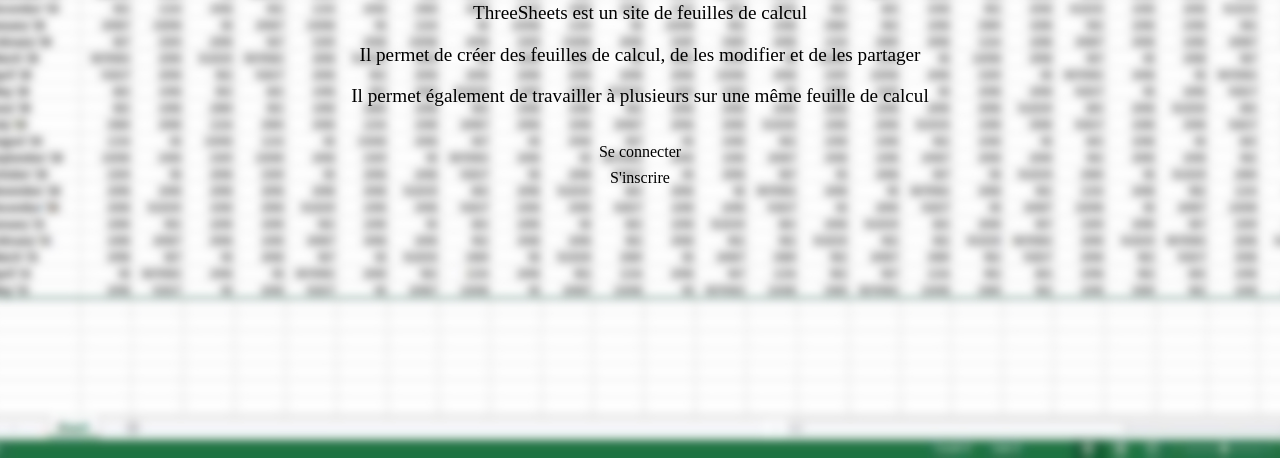
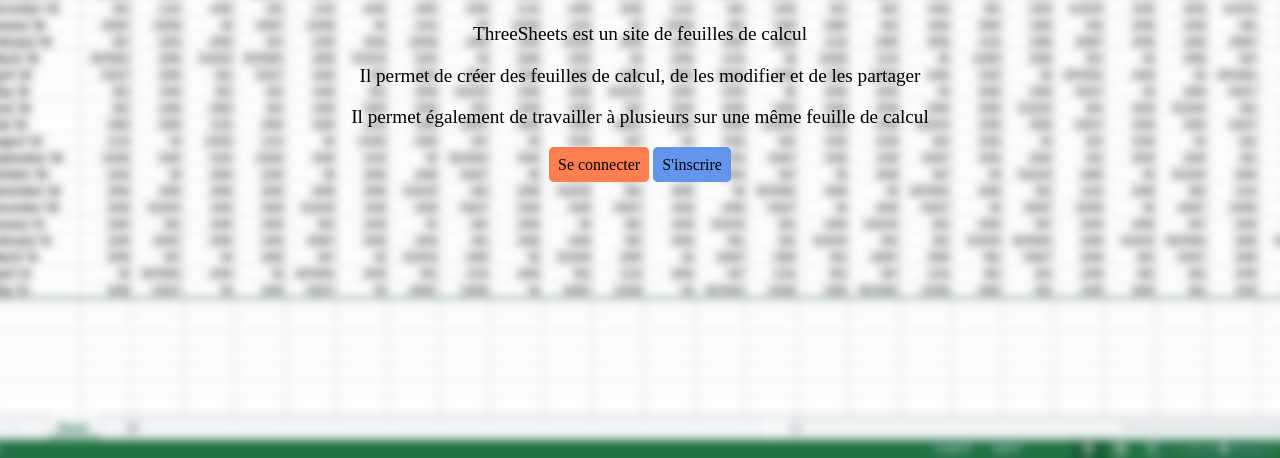
Before and after one commit to mathis-grgl/ThreeSheets, a website: page public/views/index.html in a window 1280 px wide. Shown: the part 358-816 px from the top of the page. Drawn offline with Linux system fonts and the light colour scheme.

```diff
--- a/public/css/index.css
+++ b/public/css/index.css
@@ -11,34 +11,40 @@
 }
 
 .titre {
-    font-size: 2em;
+    font-size: 2rem;
     font-weight: bold;
     text-align: center;
     margin: 0.5em 0;
 }
 
 .texte_intro {
-    font-size: 1.2em;
+    font-size: 1.2rem;
     text-align: center;
     margin: 0.5em 0;
 }
 
 .connexion {
     text-align: center;
-    margin: 0.5em 0;
+    padding: 0.5rem;
+    background-color:coral;
+    border-radius: 5px;
+    border: 1px solid coral;
 }
 
-.connexion a:link, .connexion a:visited, .connexion a:active {
-    text-decoration: none;
-    color: #000;
+
+#inscription:hover, .connexion:hover{
+    transform: scale(1.1);
 }
 
 .inscription {
     text-align: center;
-    margin: 0.5em 0;
+    padding: 0.5rem;
+    background-color:cornflowerblue;
+    border-radius: 5px;
+    border: 1px solid cornflowerblue;
 }
 
-.inscription a:link, .inscription a:visited, .inscription a:active {
+.connexion:link, .connexion:visited, .connexion:active, .inscription:link, .inscription:visited, .inscription:active{
     text-decoration: none;
     color: #000;
 }
--- a/public/views/index.html
+++ b/public/views/index.html
@@ -12,9 +12,9 @@
             <p>Il permet de créer des feuilles de calcul, de les modifier et de les partager</p>
             <p>Il permet également de travailler à plusieurs sur une même feuille de calcul</p>
         </div>
-        <div class="button">
-        <p class="connexion"><a href="connexion.html">Se connecter</a></p>
-        <p class="inscription"><a href="inscription.html">S'inscrire</a></p>
+        <div>
+            <a class="connexion" href="connexion.html">Se connecter</a>
+            <a class="inscription" href="inscription.html">S'inscrire</a>
     </div>
     </body>
 </html>
```
Also changed, not shown: 1 other file.
